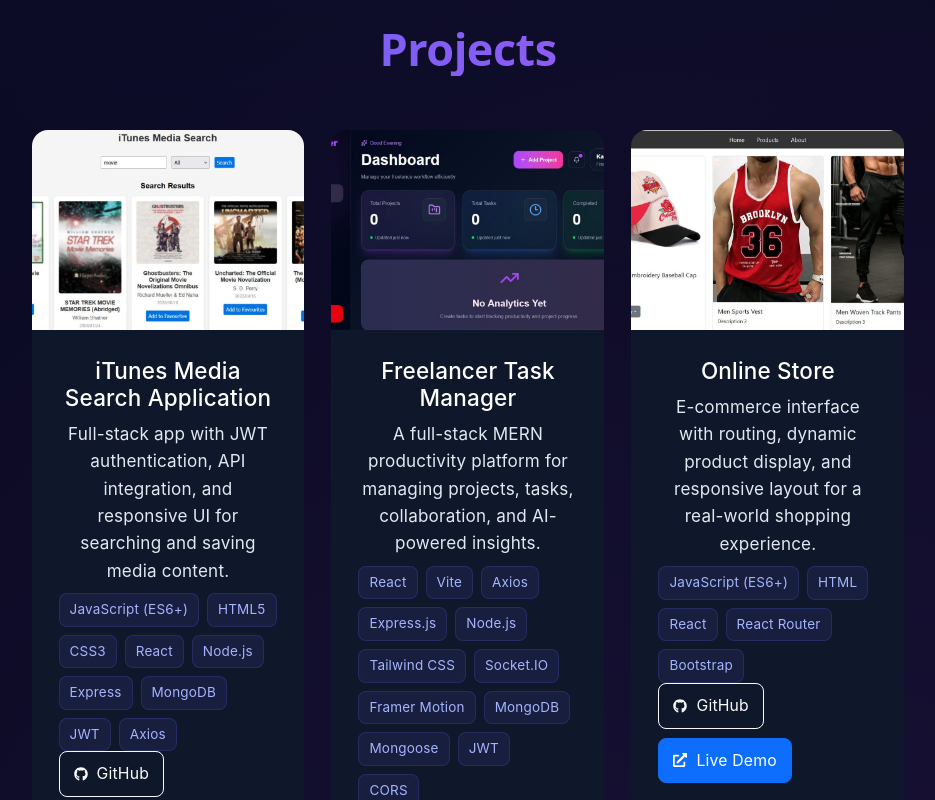
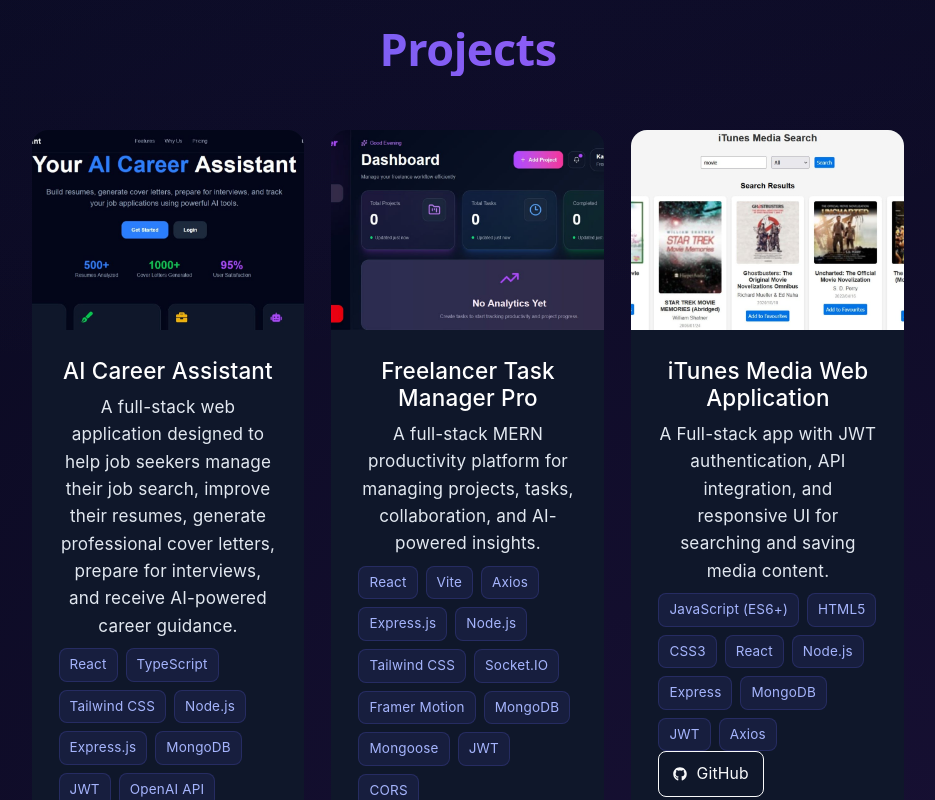
Before and after one commit to Someleze79/My-Portfolio-Website, a React app: page / in a window 1280 px wide. Shown: the part 3880-4680 px from the top of the page, without its empty margins (172-1107 px from the left). Built offline with nearby package versions, Linux system fonts and the light colour scheme; the HTML template or start-up script is replaced by a standard one.

Commit message:
Update Projects

```diff
--- a/src/sections/Projects.jsx
+++ b/src/sections/Projects.jsx
@@ -8,8 +8,9 @@
 import { FaGithub, FaExternalLinkAlt } from "react-icons/fa";
 
 // Import images
+import AICareerAssistant from "../assets/AICareerAssistant.jpeg";
+import Freelancer from "../assets/Freelancer.jpeg";
 import iTunesMedia from "../assets/iTunesMedia.jpeg";
-import Freelancer from "../assets/Freelancer.jpeg";
 import OnlineStore from "../assets/OnlineStore.jpeg";
 import CashBalanceApp from "../assets/CashBalanceApp.jpeg";
 
@@ -19,22 +20,31 @@
   // Project data
   const projects = [
     {
-      title: "iTunes Media Search Application",
+      title: "AI Career Assistant",
       description:
-        "Full-stack app with JWT authentication, API integration, and responsive UI for searching and saving media content.",
-      tech: "JavaScript (ES6+), HTML5, CSS3, React, Node.js, Express, MongoDB, JWT, Axios",
-      image: iTunesMedia,
-      github: "https://github.com/Someleze79/iTunes-Media-Web-Application",
-      demo: "https://itunes-media-web-application-1.onrender.com"
+        "A full-stack web application designed to help job seekers manage their job search, improve their resumes, generate professional cover letters, prepare for interviews, and receive AI-powered career guidance.",
+      tech: "React, TypeScript, Tailwind CSS, Node.js, Express.js, MongoDB, JWT, OpenAI API, Axios, Render, Git",
+      image: AICareerAssistant,
+      github: "https://github.com/Someleze79/AI-Career-Assistant",
+      demo: "https://ai-career-assistant-1-onpg.onrender.com"
     },
     {
-      title: "Freelancer Task Manager",
+      title: "Freelancer Task Manager Pro",
       description:
         "A full-stack MERN productivity platform for managing projects, tasks, collaboration, and AI-powered insights.",
       tech: "React, Vite, Axios, Express.js, Node.js, Tailwind CSS, Socket.IO, Framer Motion, MongoDB, Mongoose, JWT, CORS",
       image: Freelancer,
       github: "https://github.com/Someleze79/Freelancer-Task-Manager",
       demo: "https://freelancer-task-manager-pro.onrender.com"
+    },
+    {
+      title: "iTunes Media Web Application",
+      description:
+        "A Full-stack app with JWT authentication, API integration, and responsive UI for searching and saving media content.",
+      tech: "JavaScript (ES6+), HTML5, CSS3, React, Node.js, Express, MongoDB, JWT, Axios",
+      image: iTunesMedia,
+      github: "https://github.com/Someleze79/iTunes-Media-Web-Application",
+      demo: "https://itunes-media-web-application-1.onrender.com"
     },
     {
       title: "Online Store",
```
Also changed, not shown: src/assets/AICareerAssistant.jpeg (added), src/assets/profile.jpeg.
